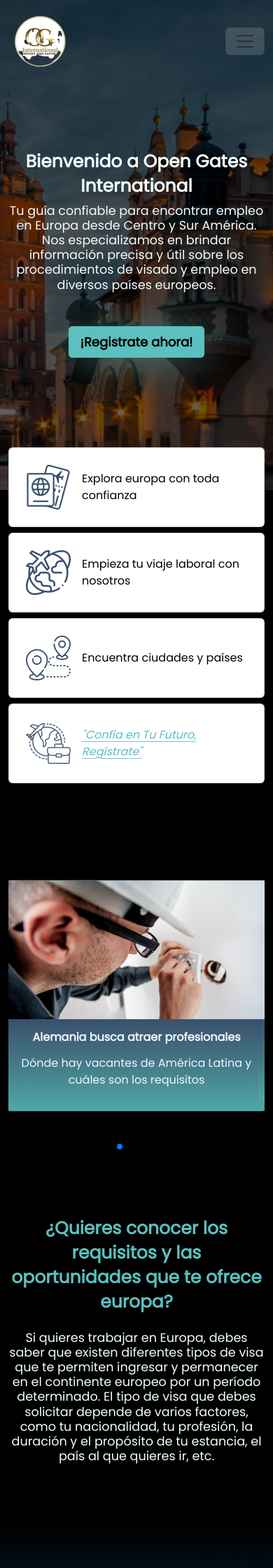
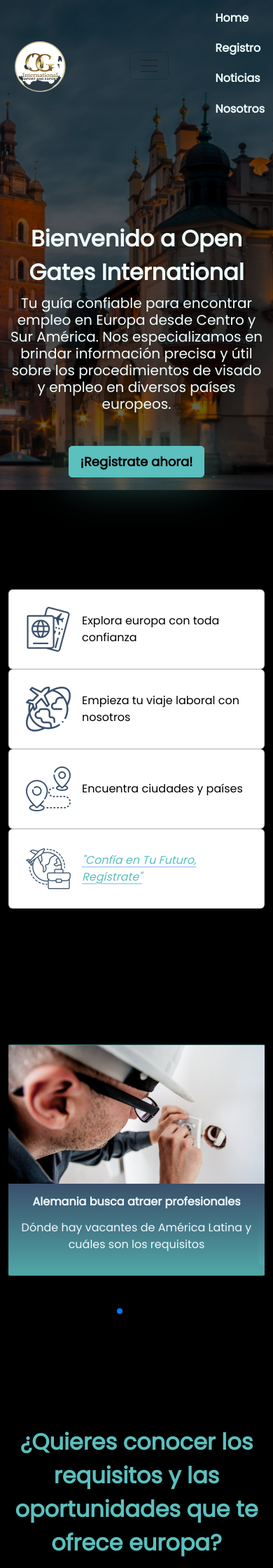
Before and after one commit to dondiegorada/opengatesinternational, a PHP site: page / in a window 390 px wide; the page is wider, and only the part inside the window is pictured. Shown: the top 2240 px of that part at 70% size. Run offline with PHP 8.4, Linux system fonts and the light colour scheme; some web fonts are replaced; grey boxes are pictures that could not be loaded.

Commit message:
Fix: Se soluciona conflicto

```diff
--- a/class/db.class.php
+++ b/class/db.class.php
@@ -6,7 +6,7 @@
     private $passwd;
     private $dbname;
 
-    function __construct($host='172.18.0.2', $username='johndev', $passwd='ninguna', $dbname='oei') {
+    function __construct($host='localhost', $username='u172854659_jhonfgates', $passwd='a+7Rv~YN/', $dbname='u172854659_opengates') {
       $this->host = $host;
       $this->username = $username;
       $this->passwd = $passwd;
--- a/components/footer.html
+++ b/components/footer.html
@@ -7,36 +7,24 @@
 
           <ul class="list-unstyled mt-5">
             <li>
-              <h5 class="d-flex">
-                <img src="./media/img/phone.png" width="25" height="25" class="mr-1" alt="" />
-                <div>Teléfono: (+57) 300-780-7103</div>
-              </h5>
+              <h5><img src="./media/img/phone.png" class="mr-1" alt="" /> Teléfono: (+57) 300-780-7103</h5>
             </li><br>
 
             <li>
-              <h5 class="d-flex">
-                <img src="./media/img/email.png" width="25" height="25" class="mr-1" alt="" />
-                <div>Email: info@opengatesinternational.com</div>
-              </h5>
+              <h5><img src="./media/img/email.png" class="mr-1" alt="" /> Email: info@opengatesinternational.com </h5>
             </li><br>
 
             <li>
-              <h5 class="d-flex">
-                <img src="./media/img/location.png" width="25" height="25" class="mr-1" alt="" />
-                <div>Dirección: Ibagué Tolima, Mza 26 casa 12 Santa Ana</div>
-              </h5>
+              <h5><img src="./media/img/location.png" class="mr-1" alt="" /> Dirección: Ibagué Tolima, Mza 26 casa 12 Santa Ana</h5>
             </li><br>
 
-            <li>
-              <div class="row justify-content-center">
-                <div class="col-xxl-10 col-lg-9 col-md-12">
+            <li class="d-flex justify-content-between">
               <h5>
                 &copy; Copyright Open Gates International 2023. Todos los derechos reservados. &middot;
-                    <a href="./terminos.html" style="color: #5BC0BE;">Terminos y condiciones</a>
+                <a href="./terminos.html" style="color: #5BC0BE;">Terminos y condiciones
               </h5>
-                </div>
 
-                <div class="col hstack gap-5 justify-content-center mt-sm-5">
+              <div class="hstack gap-5">
                 <a href="https://www.facebook.com/LuciStudiosWeb/?ref=pages_you_manage" target="_blank" class="text-white">
                   <img src="./media/img/facebook.png" />
                 </a>
@@ -49,7 +37,6 @@
                   <img src="./media/img/whatsapp.png" />
                 </a>
               </div>
-              </div>
             </li>
           </ul>
         </div>
--- a/components/head.html
+++ b/components/head.html
@@ -3,7 +3,7 @@
 <meta name="description" content="Ofrecemos el mejor servicio para modelos webcams en Ibague y Colombia, trabajmos con las mejores paginas publicas" />
 <meta name="keywords" content="Modelo webcam, Luci studio" />
 <meta name="robots" content="index, follow" />
-<link rel="icon" type="image/png" href="./media/img/logo.png" />
+<link rel="icon" type="image/png" href="./media/imagenes/logo.png" />
 <link rel="canonical" href="https://lucistudio.com.co" />
 
 <!-- Bootstrap core CSS -->
@@ -21,5 +21,3 @@
 <link rel="preconnect" href="https://fonts.gstatic.com" crossorigin />
 <link rel="stylesheet" href="https://fonts.googleapis.com/css2?family=Niramit:wght@300&display=swap" />
 <link rel="stylesheet" href="https://cdn.jsdelivr.net/npm/swiper@11/swiper-bundle.min.css" />
-
-<link rel="stylesheet" href="https://fonts.googleapis.com/css2?family=Material+Symbols+Outlined:opsz,wght,FILL,GRAD@24,400,0,0" />
--- a/components/navbar.html
+++ b/components/navbar.html
@@ -1,42 +1,18 @@
 <nav class="navbar navbar-expand-lg bg-body-tertiary">
   <div class="container">
     <a class="navbar-brand" href="./">
-      <img src="./media/img/logo.png" alt="Logo" width="90.79" height="90" class="d-inline-block align-text-top">
+      <img src="./media/img/logo.png" alt="Logo" width="90.79px" height="90px" class="d-inline-block align-text-top">
     </a>
-
-    <button class="navbar-toggler" type="button" data-bs-toggle="offcanvas" data-bs-target="#offcanvasNavbar" aria-controls="offcanvasNavbar" aria-label="Toggle navigation">
+    <button class="navbar-toggler" type="button" data-bs-toggle="collapse" data-bs-target="#navbarNavAltMarkup" aria-controls="navbarNavAltMarkup" aria-expanded="false" aria-label="Toggle navigation">
       <span class="navbar-toggler-icon"></span>
     </button>
-
-    <div class="offcanvas offcanvas-end" tabindex="-1" id="offcanvasNavbar" aria-labelledby="offcanvasNavbarLabel">
-      <div class="offcanvas-header">
-        <img src="./media/img/logo.png" alt="Logo" width="90.79" height="90" class="d-inline-block align-text-top">
-        <h4 class="offcanvas-title text-primary p-3" id="offcanvasNavbarLabel"><strong>Open Gates</strong> International</h4>
-        <button type="button" class="btn-close" data-bs-dismiss="offcanvas" aria-label="Close"></button>
-      </div>
-      <div class="offcanvas-body">
-        <ul class="navbar-nav justify-content-end flex-grow-1 pe-3">
-          <li class="nav-item">
-            <a class="nav-link fw-bold d-flex align-items-center" aria-current="page" href="./">
-              <span class="material-symbols-outlined d-none-lg">home</span> Home
-            </a>
-          </li>
-          <li class="nav-item">
-            <a class="nav-link fw-bold d-flex align-items-center" href="./register.php">
-              <span class="material-symbols-outlined d-none-lg">how_to_reg</span> Registro
-            </a>
-          </li>
-          <li class="nav-item">
-            <a class="nav-link fw-bold d-flex align-items-center" href="./noticias.php">
-              <span class="material-symbols-outlined d-none-lg">newspaper</span> Noticias
-            </a>
-          </li>
-          <li class="nav-item">
-            <a class="nav-link fw-bold d-flex align-items-center" href="./nosotros.php">
-              <span class="material-symbols-outlined d-none-lg">group</span> Nosotros
-            </a>
-          </li>
-        </ul>
+    <div class="collapse navbar-collapse" id="navbarNavAltMarkup">
+      <div class="navbar-nav">
+        <!-- <a class="nav-link active" aria-current="page" href="./"><h6 class="fw-bold">Home</h6></a> -->
+        <a class="nav-link" aria-current="page" href="./"><h6 class="fw-bold">Home</h6></a>
+        <a class="nav-link" href="./register.php"><h6 class="fw-bold">Registro</h6></a>
+        <a class="nav-link" href="./noticias.php"><h6 class="fw-bold">Noticias</h6></a>
+        <a class="nav-link" href="./nosotros.php"><h6 class="fw-bold">Nosotros</h6></a>
       </div>
     </div>
   </div>
--- a/index.php
+++ b/index.php
@@ -39,7 +39,7 @@
 
       <section class="container mt-10">
         <div class="row">
-          <div class="col-lg-3 col-sm-6 mb-sm-1">
+          <div class="col-sm-3 mb-sm-0">
             <div class="card">
               <div class="card-body d-flex align-items-center p-4">
                 <img src="./media/img/pasaporte.png" alt="" />
@@ -48,7 +48,7 @@
             </div>
           </div>
 
-          <div class="col-lg-3 col-sm-6 mb-sm-1">
+          <div class="col-sm-3">
             <div class="card">
               <div class="card-body d-flex align-items-center p-4">
                 <img src="./media/img/viajar.png" alt="" />
@@ -57,7 +57,7 @@
             </div>
           </div>
 
-          <div class="col-lg-3 col-sm-6 mb-sm-1">
+          <div class="col-sm-3">
             <div class="card">
               <div class="card-body d-flex align-items-center p-4">
                 <img src="./media/img/destino.png" alt="" />
@@ -66,7 +66,7 @@
             </div>
           </div>
 
-          <div class="col-lg-3 col-sm-6 mb-sm-1">
+          <div class="col-sm-3">
             <div class="card">
               <a class="icon-link icon-link-hover" href="./register.php">
                 <div class="card-body d-flex align-items-center p-4">
@@ -123,7 +123,7 @@
       <section class="container-fluid container-form mt-9">
         <div class="container">
           <div class="row pt-13">
-            <div class="col-md-5 mb-5">
+            <div class="col-md-5">
               <h3 class="fw-bold">¿Estás buscando una forma confiable y segura de obtener tu visa y tu empleo?</h3>
 
               <p class="h5 mt-4">
@@ -134,7 +134,7 @@
             <div class="col"></div>
 
             <div class="col-md-6">
-              <h2 class="fw-bold text-center-sm">¡Registrate ahora!</h2>
+              <h2 class="fw-bold">¡Registrate ahora!</h2>
 
               <form id="form" class="p-2">
                 <div class="mb-4">
@@ -197,7 +197,7 @@
         </div>
       </section>
 
-      <section class="container mt-16 d-none-sm">
+      <section class="container mt-16">
         <div class="row justify-content-center">
           <div class="col-5">
             <img src="./media/img/travelers-img.png" alt="">
@@ -291,17 +291,17 @@
             </a>
           </div>
 
-          <div class="col-md-6 d-none-sm">
+          <div class="col-md-6">
             <div class="position-relative">
               <img
                 alt=""
-                class="allipse-317"
+                class="position-absolute allipse-317"
                 src="./media/img/ellipse-317.png"
               />
 
               <img
                 alt=""
-                class="allipse-318"
+                class="position-absolute allipse-318"
                 src="./media/img/ellipse-318.png"
               />
             </div>
@@ -335,7 +335,7 @@
 
       <section class="container mt-16">
         <div class="row justify-content-center">
-          <div class="col-md-5 d-none-sm">
+          <div class="col-md-5">
             <div class="position-relative">
               <img
                 alt=""
@@ -360,7 +360,7 @@
 
           <div class="col"></div>
 
-          <div class="col-md-5 p-4">
+          <div class="col-md-5">
             <h3 class="fw-bold text-primary mt-5"><em>"Descubre Tu Futuro Laboral en Europa con Open Gates International"</em></h3>
             <p class="h6 mt-5">
               Entendemos la importancia de brindarte seguridad y tranquilidad en tu búsqueda laboral en Europa. Nuestra dedicación es garantizar que cada paso de tu viaje esté respaldado por información precisa, asistencia experta y recursos confiables.
--- a/register.php
+++ b/register.php
@@ -2,7 +2,7 @@
 <html lang="en">
 
   <head>
-    <title>Registro</title>
+    <title>Home - Page</title>
     <?php require('./components/head.html'); ?>
     <link rel="stylesheet" href="./styles/styles.css?v=<?php echo rand(1, 1000); ?>">
   </head>
@@ -15,7 +15,7 @@
     <main>
       <section class="container">
         <div class="row mt-9">
-          <div class="col-md-5 mb-5">
+          <div class="col-md-5">
             <h3 class="fw-bold">¿Estás buscando una forma confiable y segura de obtener tu visa y tu empleo?</h3>
 
             <p class="h5 mt-4">
--- a/styles/styles.css
+++ b/styles/styles.css
@@ -2,10 +2,6 @@
   background-color: #000000;
   color: azure;
   font-family: 'Poppins', 'Niramit', sans-serif;
-}
-
-.offcanvas {
-  background-color: #000000c4;
 }
 
 h2 {
@@ -175,15 +171,13 @@
 }
 
 .allipse-317 {
-  position: absolute;
+  top: 50px;
   right: 0;
-  top: 50px;
 }
 
 .allipse-318 {
+  top: 200px;
   left: 40px;
-  position: absolute;
-  top: 200px;
 }
 
 .swiper {
@@ -216,24 +210,6 @@
   display: block;
   width: 100%;
   height: 198px;
-}
-
-.navbar-toggler {
-  background: #ffffff29;
-}
-
-.navbar-toggler:focus {
-  box-shadow: 0 0 0 0;
-}
-
-.material-symbols-outlined {
-  font-size: 33px;
-  margin-left: 15px;
-  margin-right: 25px;
-}
-
-.d-none-lg {
-  display: none;
 }
 
 .mt-6 {
@@ -288,87 +264,6 @@
   padding-left: 3rem;
 }
 
-@media only screen and (max-width: 600px) {
-  .d-none-lg {
-    display: inline-block;
-  }
-
-  .d-none-sm {
-    display: none;
-  }
-
-  .text-center-sm {
-    text-align: center;
-  }
-
-  .allipse-317 {
-    position: relative;
-  }
-
-  .carousel-inner {
-    height: auto;
-  }
-
-  .container-nosotros {
-    padding: 4rem 1rem;
-  }
-
-  .container-footer-01 {
-    height: auto;
-  }
-
-  h2 {
-    font-size: 25px;
-    line-height: 35px;
-  }
-
-  h5, .h5 {
-    font-size: 1.10rem;
-  }
-
-  .mt-8 {
-    margin-top: 6rem;
-  }
-
-  .mt-9 {
-    margin-top: 5rem;
-  }
-
-  .mt-10 {
-    margin-top: 8rem;
-  }
-
-  .mt-16 {
-    margin-top: 12rem;
-  }
-
-  .mb-sm-1 {
-    margin-bottom: 0.5rem;
-  }
-
-  .mt-sm-5 {
-    margin-top: 3rem;
-  }
-}
-
-@media only screen and (max-width: 992px) {
-  .container-footer-01 {
-    height: auto;
-  }
-
-  .d-none-lg {
-    display: inline-block;
-  }
-
-  .allipse-317 {
-    position: relative;
-  }
-
-  .p-5 {
-    padding: 15px !important;
-  }
-}
-
 @media only screen and (min-width: 1400px) {
   .container-footer, .container-footer-01 {
     height: 473.37px;
```
Also changed, not shown: nosotros.php (+6 -6 lines), noticias.php (+4 -4 lines). Lines whose indentation alone changed are shown as unchanged.
